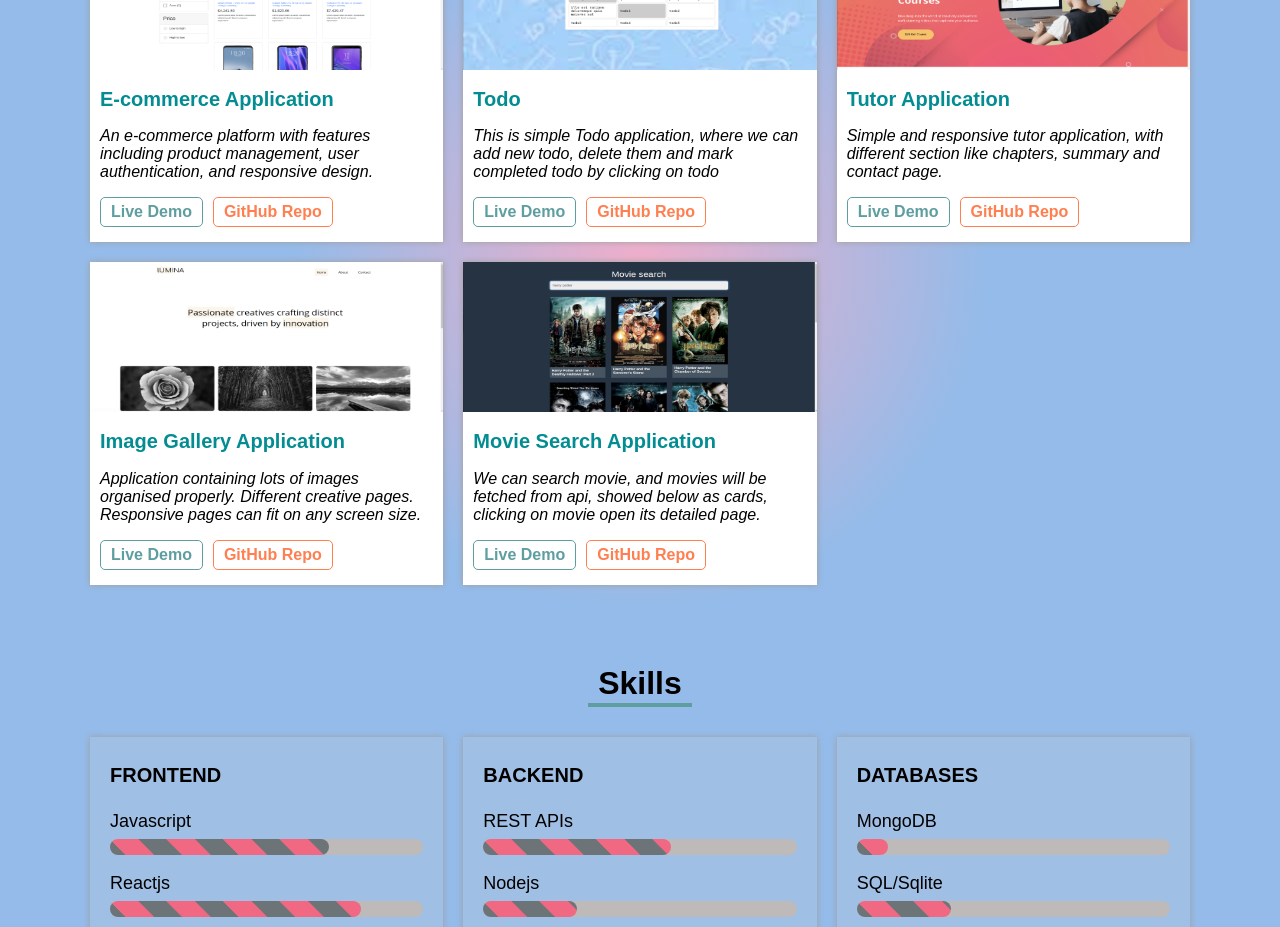
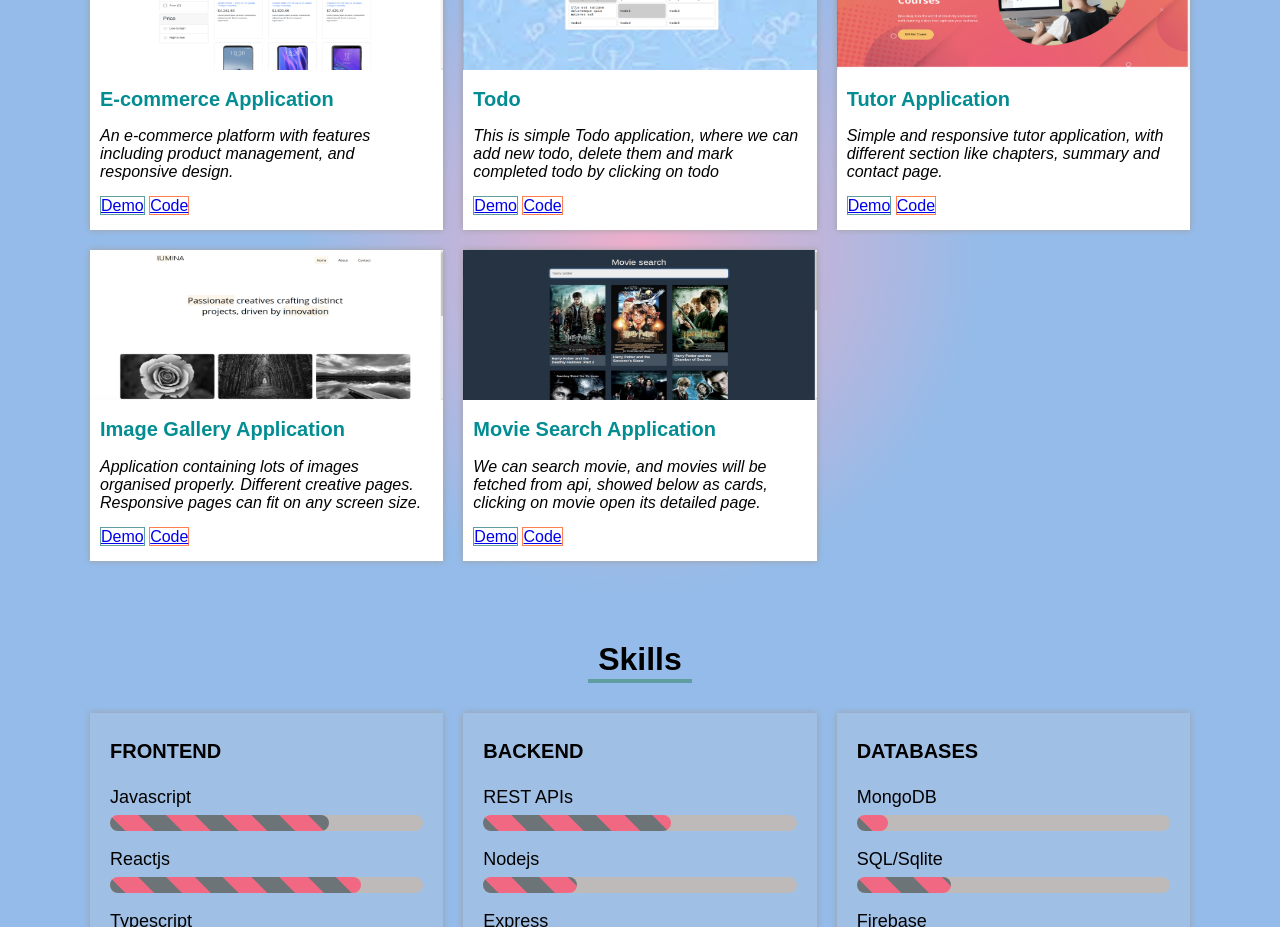
Before and after one commit to rekha0suthar/rekha-portfolio, a React (Create React App) app: page / in a window 1280 px wide. Shown: the part 1260-2187 px from the top of the page. Built offline with nearby package versions, Linux system fonts and the light colour scheme.

Commit message:
button issue fixed

```diff
--- a/src/components/Projects.js
+++ b/src/components/Projects.js
@@ -14,7 +14,7 @@ const projects = [
     projectDemoLink:
       'https://rekha0suthar.github.io/E-commerce-web-application/',
     projectSummary:
-      'An e-commerce platform with features including product management, user authentication, and responsive design.',
+      'An e-commerce platform with features including product management, and responsive design.',
   },
   // {
   //   projectName: "Grocery Shopping Application",
@@ -62,32 +62,30 @@ const Projects = () => {
       <h1>Projects</h1>
       <hr />
       <div className="projects-detail">
-        {projects.map((project) => {
+        {projects.map((project, idx) => {
           return (
-            <div className="project-header">
+            <div className="project-header" key={idx}>
               <img src={project.projectImage} alt="" />
               <hr />
               <div>
                 <h2>{project.projectName}</h2>
                 <p>{project.projectSummary}</p>
-                <button className="live-btn">
                 <a
                   href={project.projectDemoLink}
                   target="_blank"
                   rel="noreferrer"
+                  className="live-btn"
                 >
-                    Live Demo
-                  </a>
-                </button>
-                <button className="repo-btn">
+                  Demo
+                </a>{' '}
                 <a
                   href={project.projectRepoLink}
                   target="_blank"
                   rel="noreferrer"
+                  className="repo-btn"
                 >
-                    GitHub Repo
+                  Code
                 </a>
-                </button>{' '}
               </div>
             </div>
           );
```
Lines whose indentation alone changed are shown as unchanged.
